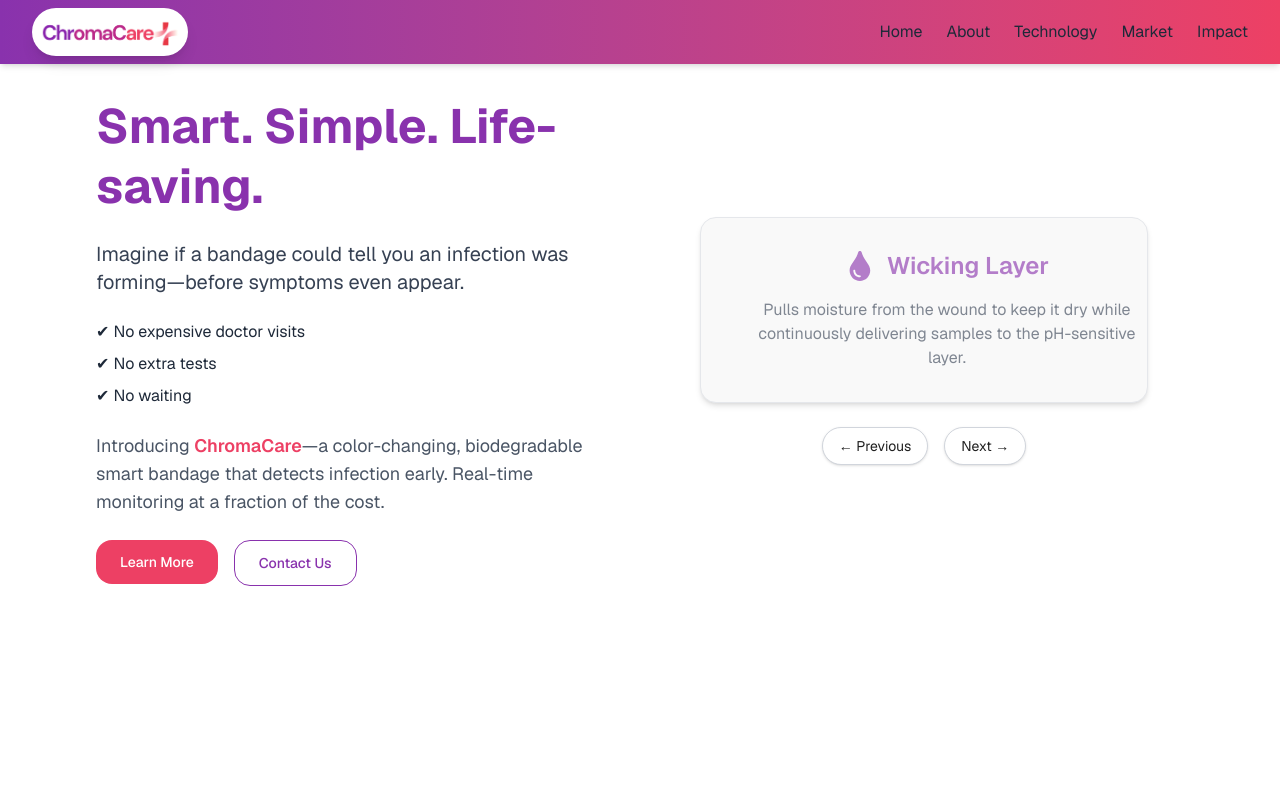
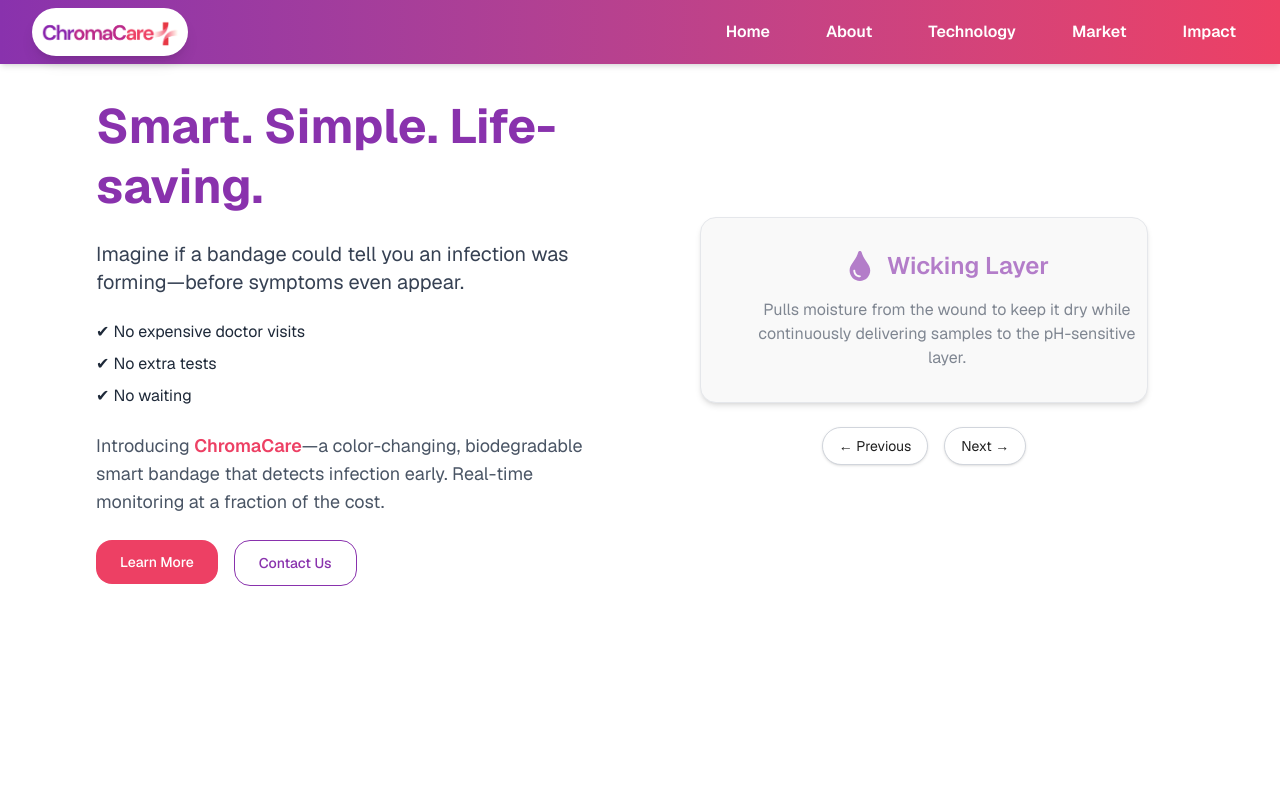
Before and after one commit to AnirudhSekar/Chroma-Website, a Next.js app: page / in a window 1280 px wide. Shown: the top 800 px of the page. Built offline with nearby package versions, Linux system fonts and the light colour scheme.

Commit message:
push new navbar

```diff
--- /dev/null
+++ b/src/app/api/contact/route.tsx
@@ -0,0 +1,28 @@
+import { NextRequest, NextResponse } from "next/server";
+import { render } from "@react-email/components";
+import { transporter, smtpEmail } from "../../../utils/nodemailer";
+import { Email } from "../../components/email";
+
+export async function POST(req: NextRequest) {
+  const body = await req.json();
+  const { name, email, message } = body;
+
+  const emailHtml = await render(
+    <Email name={name} email={email} message={message} />
+  );
+
+  const options = {
+    from: smtpEmail,
+    to: smtpEmail,
+    subject: "New Form Submission",
+    html: emailHtml,
+  };
+
+  try {
+    await transporter.sendMail(options);
+    return NextResponse.json({ message: "OK" }, { status: 200 });
+  } catch (error) {
+    console.error("Failed to send email:", error);
+    return NextResponse.json({ message: "Failed to send email" }, { status: 500 });
+  }
+}
--- a/src/app/components/Navbar.js
+++ b/src/app/components/Navbar.js
@@ -34,22 +34,31 @@
 
           {/* Desktop Nav Links */}
 
-
-          <div className="hidden md:flex space-x-6">
+          <div className="hidden md:flex space-x-8">
           <Link href="/" passHref>
-              <span className="text-gray-800 hover:text-[#ed4064] transition cursor-pointer">Home</span>
+            <span className="text-white font-semibold px-3 py-2 rounded-md transition duration-300 hover:bg-white hover:text-[#8932ad]">
+              Home
+            </span>
           </Link>
           <Link href="/about" passHref>
-              <span className="text-gray-800 hover:text-[#ed4064] transition cursor-pointer">About</span>
+            <span className="text-white font-semibold px-3 py-2 rounded-md transition duration-300 hover:bg-white hover:text-[#8932ad]">
+              About
+            </span>
           </Link>
-            <Link href="/team" passHref>
-              <span className="text-gray-800 hover:text-[#ed4064] transition cursor-pointer">Technology</span>
+          <Link href="/technology" passHref>
+            <span className="text-white font-semibold px-3 py-2 rounded-md transition duration-300 hover:bg-white hover:text-[#8932ad]">
+              Technology
+            </span>
           </Link>
-            <Link href="/team" passHref>
-              <span className="text-gray-800 hover:text-[#ed4064] transition cursor-pointer">Market</span>
+          <Link href="/market" passHref>
+            <span className="text-white font-semibold px-3 py-2 rounded-md transition duration-300 hover:bg-white hover:text-[#8932ad]">
+              Market
+            </span>
           </Link>
-            <Link href="/team" passHref>
-              <span className="text-gray-800 hover:text-[#ed4064] transition cursor-pointer">Impact</span>
+          <Link href="/impact" passHref>
+            <span className="text-white font-semibold px-3 py-2 rounded-md transition duration-300 hover:bg-white hover:text-[#8932ad]">
+              Impact
+            </span>
           </Link>
         </div>
 
```
Also changed, not shown: package.json (+5 -2 lines), 1 other file (tests, documents, lock files or other folders). Lines whose indentation alone changed are shown as unchanged.
